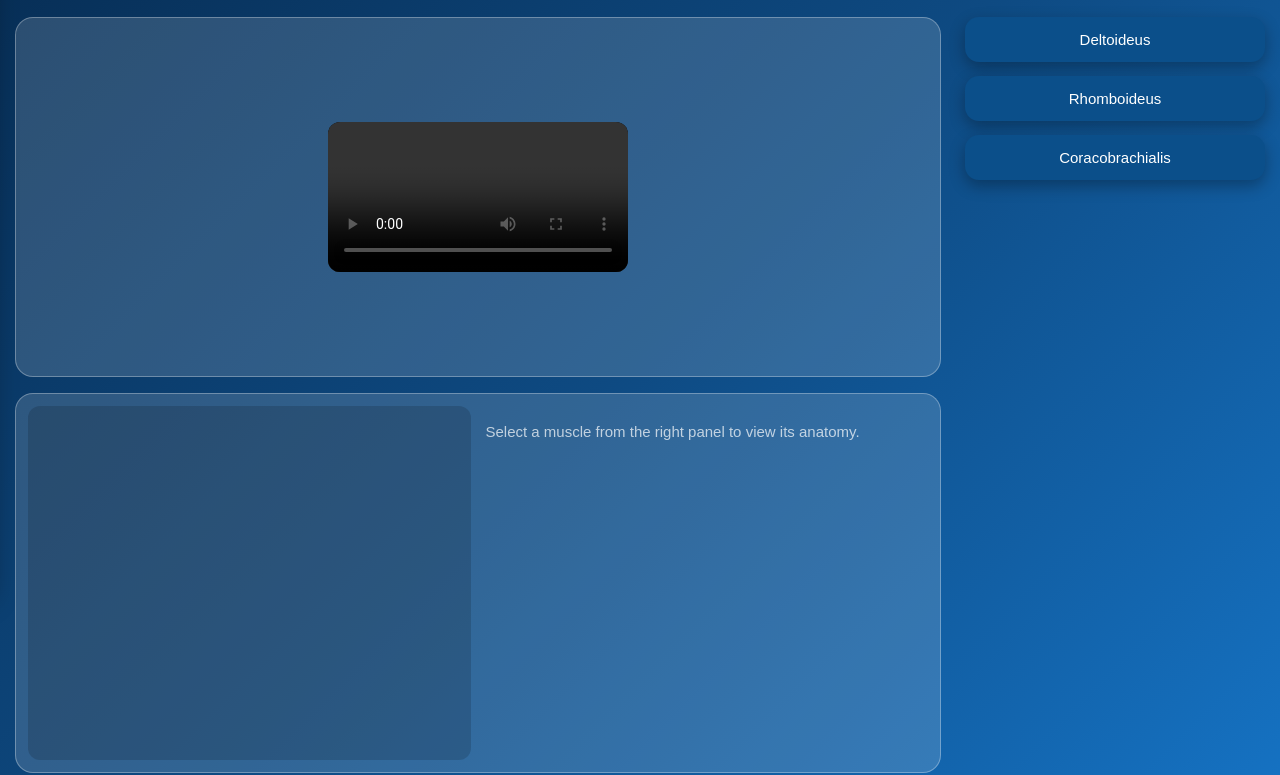
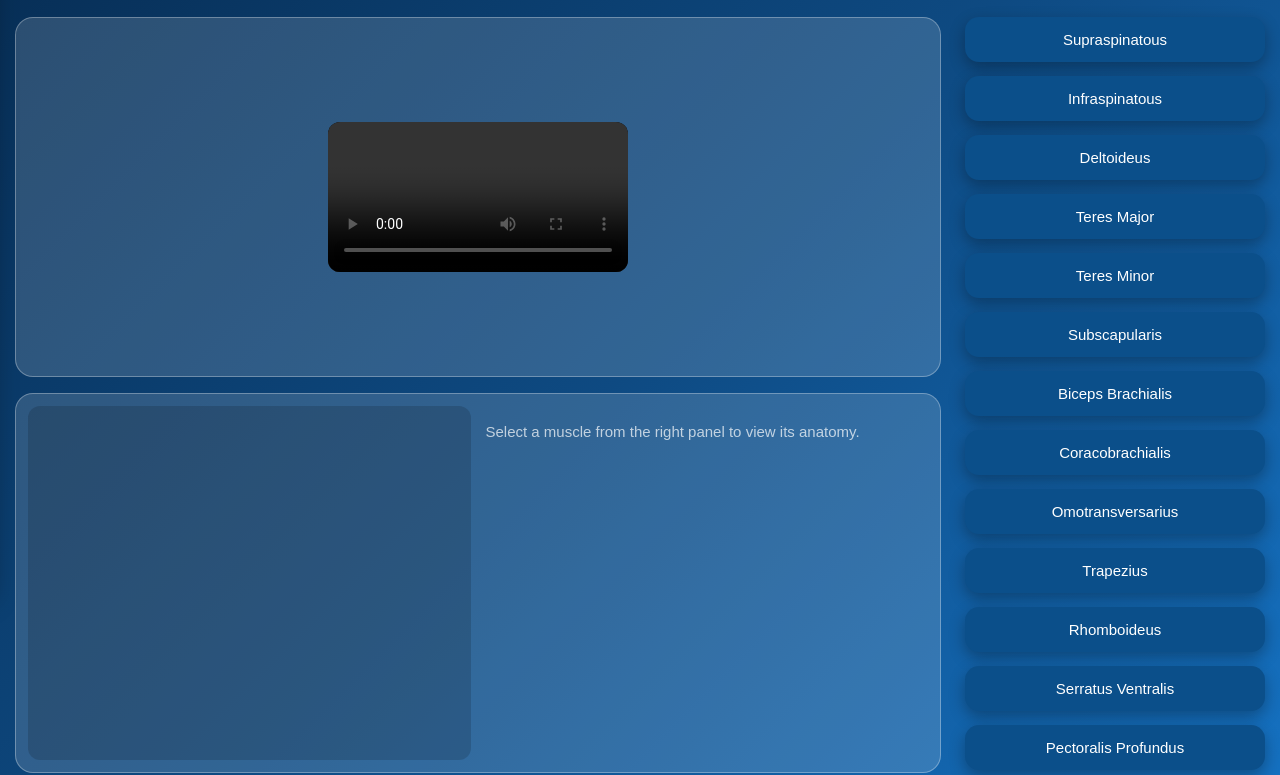
Before and after one commit to anatomyproject56-star/anatomy-project, a plain HTML site: page bovine/myology/forelimb/scapula-muscle.html in a window 1280 px wide. Shown: the part 201-976 px from the top of the page. Drawn offline with Linux system fonts and the light colour scheme.

Commit message:
Update scapula-muscle.html

```diff
--- a/bovine/myology/forelimb/scapula-muscle.html
+++ b/bovine/myology/forelimb/scapula-muscle.html
@@ -195,16 +195,38 @@
 
   <!-- RIGHT MENU -->
   <div class="muscle-menu">
-    <button class="muscle-btn" onclick="loadMuscle('deltoid',this)">Deltoideus</button>
-    <button class="muscle-btn" onclick="loadMuscle('rhomboid',this)">Rhomboideus</button>
+    <button class="muscle-btn" onclick="loadMuscle('supraspinatous',this)">Supraspinatous</button>
+    <button class="muscle-btn" onclick="loadMuscle('infraspinatous',this)">Infraspinatous</button>
+    <button class="muscle-btn" onclick="loadMuscle('deltoideus',this)">Deltoideus</button>
+    <button class="muscle-btn" onclick="loadMuscle('teresmajor',this)">Teres Major</button>
+    <button class="muscle-btn" onclick="loadMuscle('teresminor',this)">Teres Minor</button>
+    <button class="muscle-btn" onclick="loadMuscle('subscapularis',this)">Subscapularis</button>
+    <button class="muscle-btn" onclick="loadMuscle('bicepsbrachialis',this)">Biceps Brachialis</button>
     <button class="muscle-btn" onclick="loadMuscle('coracobrachialis',this)">Coracobrachialis</button>
+    <button class="muscle-btn" onclick="loadMuscle('omotransversarius',this)">Omotransversarius</button>
+    <button class="muscle-btn" onclick="loadMuscle('trapezius',this)">Trapezius</button>
+    <button class="muscle-btn" onclick="loadMuscle('rhomboideus',this)">Rhomboideus</button>
+    <button class="muscle-btn" onclick="loadMuscle('serratus',this)">Serratus Ventralis</button>
+    <button class="muscle-btn" onclick="loadMuscle('pectoralis',this)">Pectoralis Profundus</button>
   </div>
 
 </div>
 
 <script>
 const muscles = {
-  deltoid:{
+  supraspinatous:{
+    video:"../../../videos/supraspinatous_layer.mp4",
+    image:"../../../images/supraspinatous_3d.png",
+    text:`
+      <h3>Supraspinatous</h3>
+      <ul>
+        <li>Origin: Spine of scapula</li>
+        <li>Insertion: Deltoid tuberosity</li>
+        <li>Function: Flexion of shoulder joint</li>
+        <li>Major limb elevator</li>
+      </ul>`
+  },
+  infraspinatous:{
     video:"../../../videos/deltoid_layer.mp4",
     image:"../../../images/deltoid_3d.png",
     text:`
@@ -216,8 +238,115 @@ const muscles = {
         <li>Major limb elevator</li>
       </ul>`
   },
-
-  rhomboid:{
+  deltoideus:{
+    video:"../../../videos/deltoid_layer.mp4",
+    image:"../../../images/deltoid_3d.png",
+    text:`
+      <h3>Deltoideus</h3>
+      <ul>
+        <li>Origin: Spine of scapula</li>
+        <li>Insertion: Deltoid tuberosity</li>
+        <li>Function: Flexion of shoulder joint</li>
+        <li>Major limb elevator</li>
+      </ul>`
+  },
+  teresmajor:{
+    video:"../../../videos/deltoid_layer.mp4",
+    image:"../../../images/deltoid_3d.png",
+    text:`
+      <h3>Deltoideus</h3>
+      <ul>
+        <li>Origin: Spine of scapula</li>
+        <li>Insertion: Deltoid tuberosity</li>
+        <li>Function: Flexion of shoulder joint</li>
+        <li>Major limb elevator</li>
+      </ul>`
+  },
+  teresminor:{
+    video:"../../../videos/deltoid_layer.mp4",
+    image:"../../../images/deltoid_3d.png",
+    text:`
+      <h3>Deltoideus</h3>
+      <ul>
+        <li>Origin: Spine of scapula</li>
+        <li>Insertion: Deltoid tuberosity</li>
+        <li>Function: Flexion of shoulder joint</li>
+        <li>Major limb elevator</li>
+      </ul>`
+  },
+  subscapularis:{
+    video:"../../../videos/deltoid_layer.mp4",
+    image:"../../../images/deltoid_3d.png",
+    text:`
+      <h3>Deltoideus</h3>
+      <ul>
+        <li>Origin: Spine of scapula</li>
+        <li>Insertion: Deltoid tuberosity</li>
+        <li>Function: Flexion of shoulder joint</li>
+        <li>Major limb elevator</li>
+      </ul>`
+  },
+  bicepsbrachialis:{
+    video:"../../../videos/deltoid_layer.mp4",
+    image:"../../../images/deltoid_3d.png",
+    text:`
+      <h3>Deltoideus</h3>
+      <ul>
+        <li>Origin: Spine of scapula</li>
+        <li>Insertion: Deltoid tuberosity</li>
+        <li>Function: Flexion of shoulder joint</li>
+        <li>Major limb elevator</li>
+      </ul>`
+  },
+  omotransversarius:{
+    video:"../../../videos/deltoid_layer.mp4",
+    image:"../../../images/deltoid_3d.png",
+    text:`
+      <h3>Deltoideus</h3>
+      <ul>
+        <li>Origin: Spine of scapula</li>
+        <li>Insertion: Deltoid tuberosity</li>
+        <li>Function: Flexion of shoulder joint</li>
+        <li>Major limb elevator</li>
+      </ul>`
+  },
+  trapezius:{
+    video:"../../../videos/deltoid_layer.mp4",
+    image:"../../../images/deltoid_3d.png",
+    text:`
+      <h3>Deltoideus</h3>
+      <ul>
+        <li>Origin: Spine of scapula</li>
+        <li>Insertion: Deltoid tuberosity</li>
+        <li>Function: Flexion of shoulder joint</li>
+        <li>Major limb elevator</li>
+      </ul>`
+  },
+  serratus:{
+    video:"../../../videos/deltoid_layer.mp4",
+    image:"../../../images/deltoid_3d.png",
+    text:`
+      <h3>Deltoideus</h3>
+      <ul>
+        <li>Origin: Spine of scapula</li>
+        <li>Insertion: Deltoid tuberosity</li>
+        <li>Function: Flexion of shoulder joint</li>
+        <li>Major limb elevator</li>
+      </ul>`
+  },
+  pectoralis:{
+    video:"../../../videos/deltoid_layer.mp4",
+    image:"../../../images/deltoid_3d.png",
+    text:`
+      <h3>Deltoideus</h3>
+      <ul>
+        <li>Origin: Spine of scapula</li>
+        <li>Insertion: Deltoid tuberosity</li>
+        <li>Function: Flexion of shoulder joint</li>
+        <li>Major limb elevator</li>
+      </ul>`
+  },
+  rhomboideus:{
     video:"../../../videos/rhomboid_layer.mp4",
     image:"../../../images/rhomboid_3d.png",
     text:`
```
